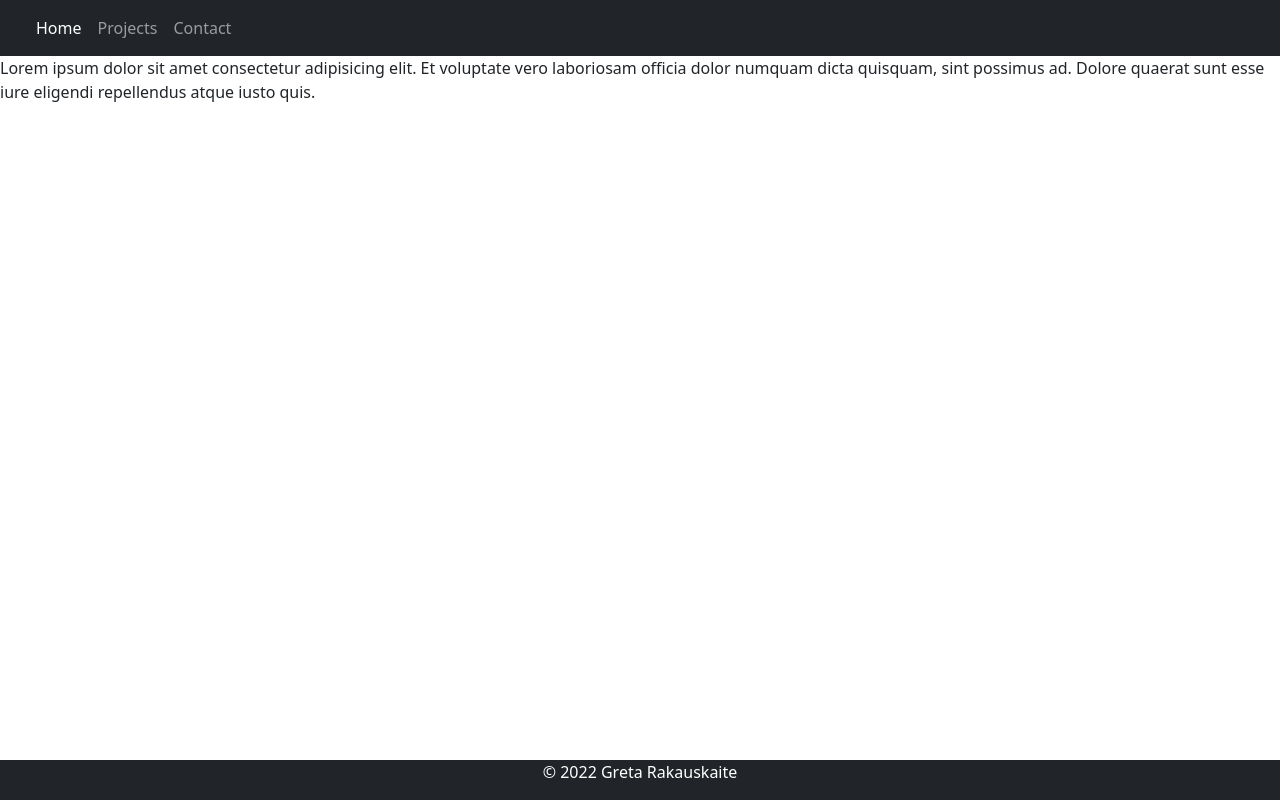
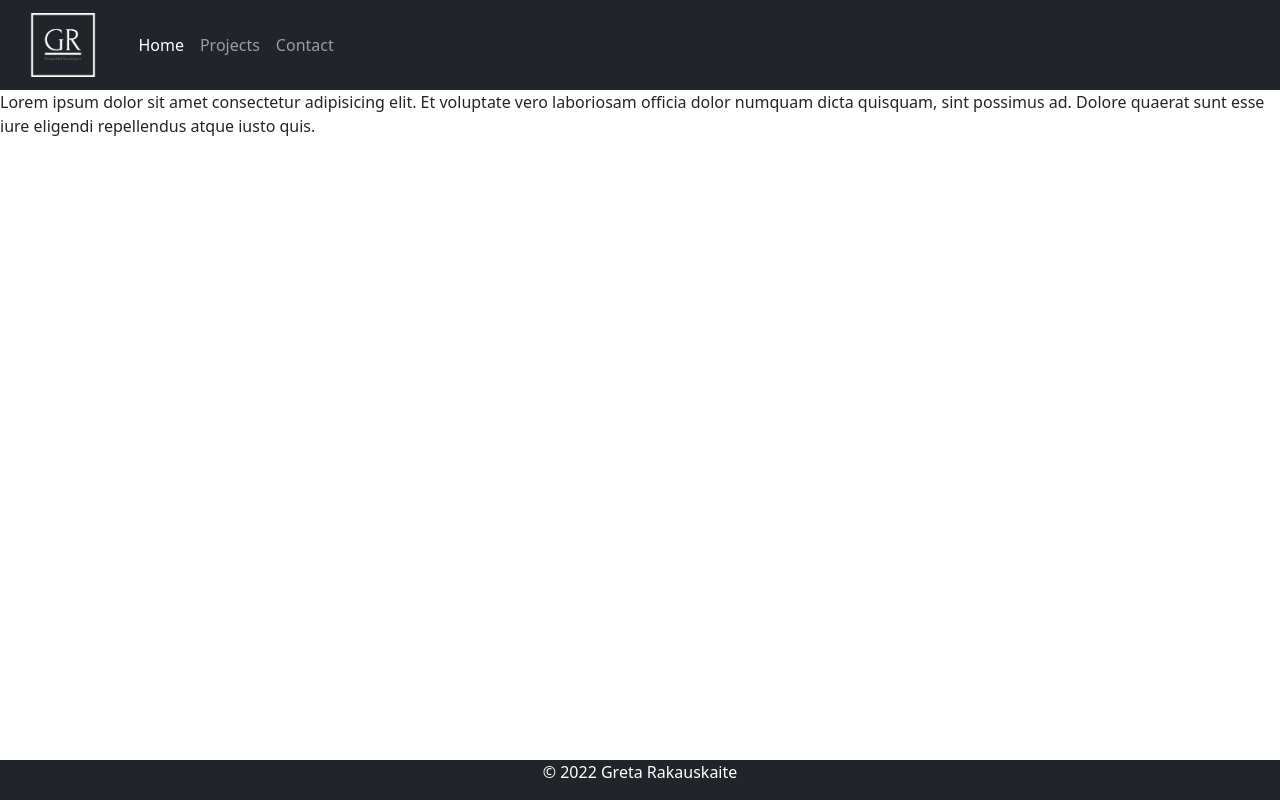
Before and after one commit to GretaRa/bootstrap-restaurant, a plain HTML site: page index.html in a window 1280 px wide. Drawn offline with nearby package versions, Linux system fonts and the light colour scheme; the site is published under a folder, as on GitHub Pages, so addresses that start at the root find nothing.

Commit message:
Update img files

```diff
--- a/index.html
+++ b/index.html
@@ -12,7 +12,7 @@
 <body>
     <nav class="navbar navbar-expand-md navbar-dark bg-dark">
         <div class="container-fluid">
-            <a href="#" class="navbar-brand"><img src="/Img/gr-high-resolution-logo-transparent-background.png" alt=""></a>
+            <a href="#" class="navbar-brand"><img src="Img/gr-high-resolution-logo-transparent-background.png" alt="Logo"></a>
 
             <button class="navbar-toggler" type ="button" data-bs-toggle="collapse" data-bs-target="#nav" aria-controls="nav" aria-label="Expand navigation">
                 <span class="navbar-toggler-icon"></span>
```
Also changed, not shown: Img/gr-logo.png (deleted), Img/gr-low-resolution-logo-transparent-background.png (deleted).
